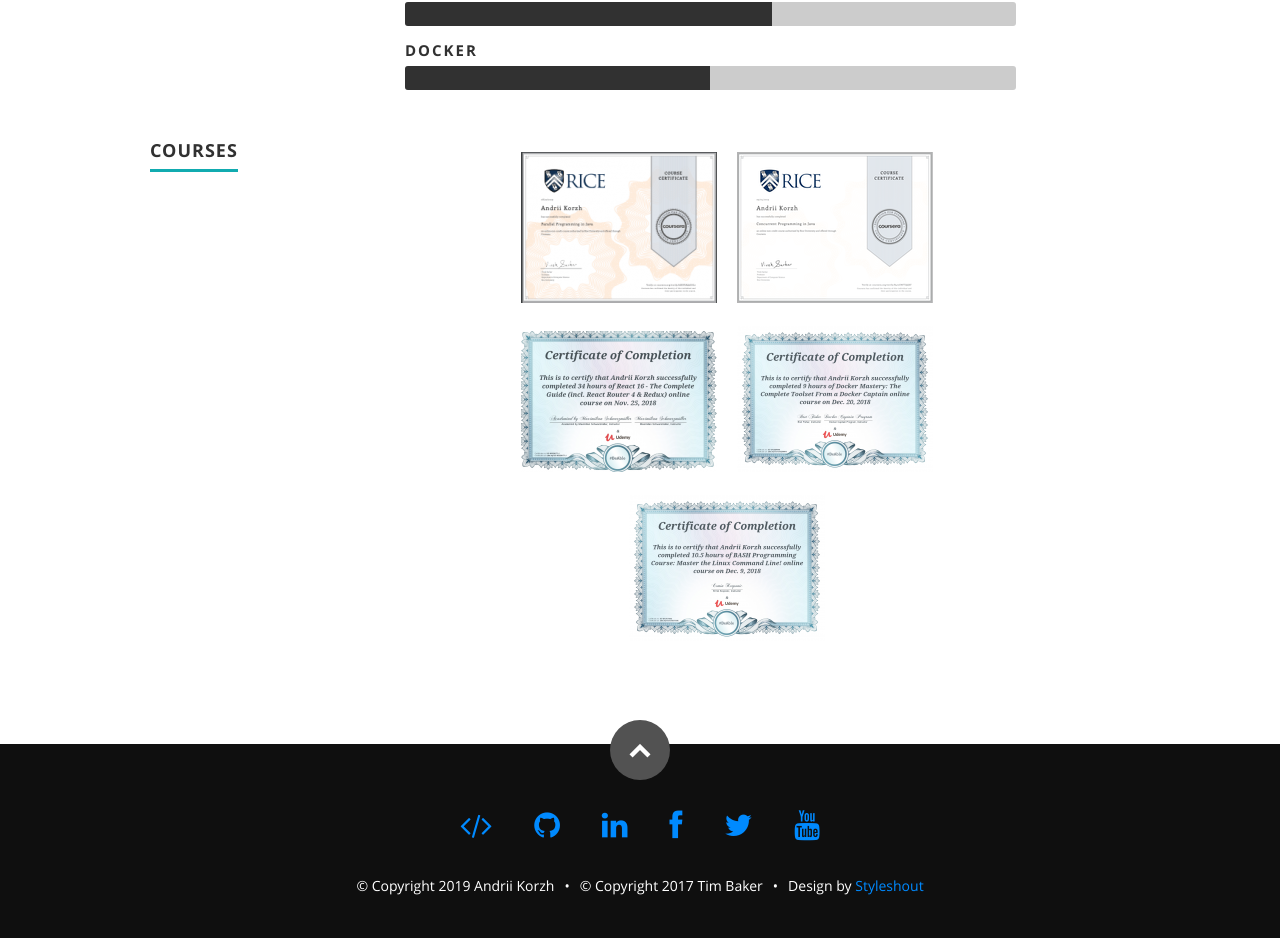
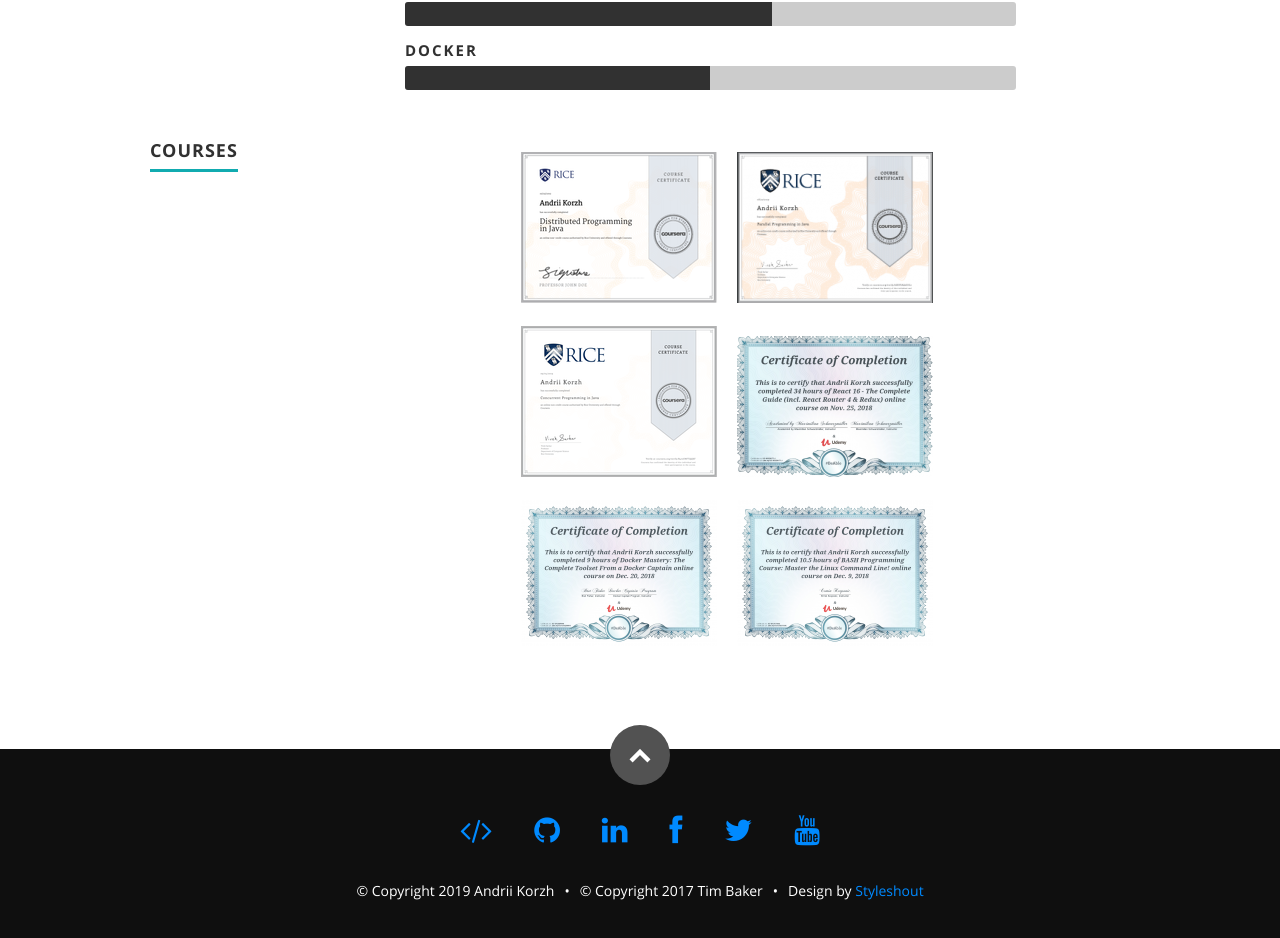
Before and after one commit to andrii-korzh/personal-website, a React (Create React App) app: page / in a window 1280 px wide. Shown: the part 3091-4029 px from the top of the page. Built offline with nearby package versions, Linux system fonts and the light colour scheme.

Commit message:
[PW-9]: Add courses certificates(distributed programming java)

```diff
--- a/src/Components/Courses.js
+++ b/src/Components/Courses.js
@@ -9,6 +9,10 @@
 const nameConcurrentJava = "coursera-concurrent-programming-java.png";
 const urlConcurrentJava = "https://www.coursera.org/account/accomplishments/certificate/R472UNFTQQXF";
 const descriptionConcurrentJava = "Coursera Concurrent Programming Java Certificate";
+
+const nameDistributedtJava = "coursera-distributed-programming-java.png";
+const urlDistributedJava = "https://www.coursera.org/account/accomplishments/certificate/G47T428RZZQL";
+const descriptionDistributedJava = "Coursera Distributed Programming Java Certificate";
 
 const urlReact = "https://www.udemy.com/certificate/UC-NG2NYT1J/";
 const nameReact = "react.png";
@@ -35,6 +39,7 @@
 		return (
 			<section style={center}>
 				<ul>
+					{this.getCertificate(urlDistributedJava, urlDistributedJava, imgHome + "/" + nameDistributedtJava, descriptionDistributedJava)}
 					{this.getCertificate(urlParallelJava, urlParallelJava, imgHome + "/" + nameParallelJava, descriptionParallelJava)}
 					{this.getCertificate(urlConcurrentJava, urlConcurrentJava, imgHome + "/" + nameConcurrentJava, descriptionConcurrentJava)}
 					{this.getCertificate(urlReact, urlReact, imgHome + "/" + nameReact, descriptionReact)}
```
Also changed, not shown: public/images/course/coursera-distributed-programming-java.png (added).
